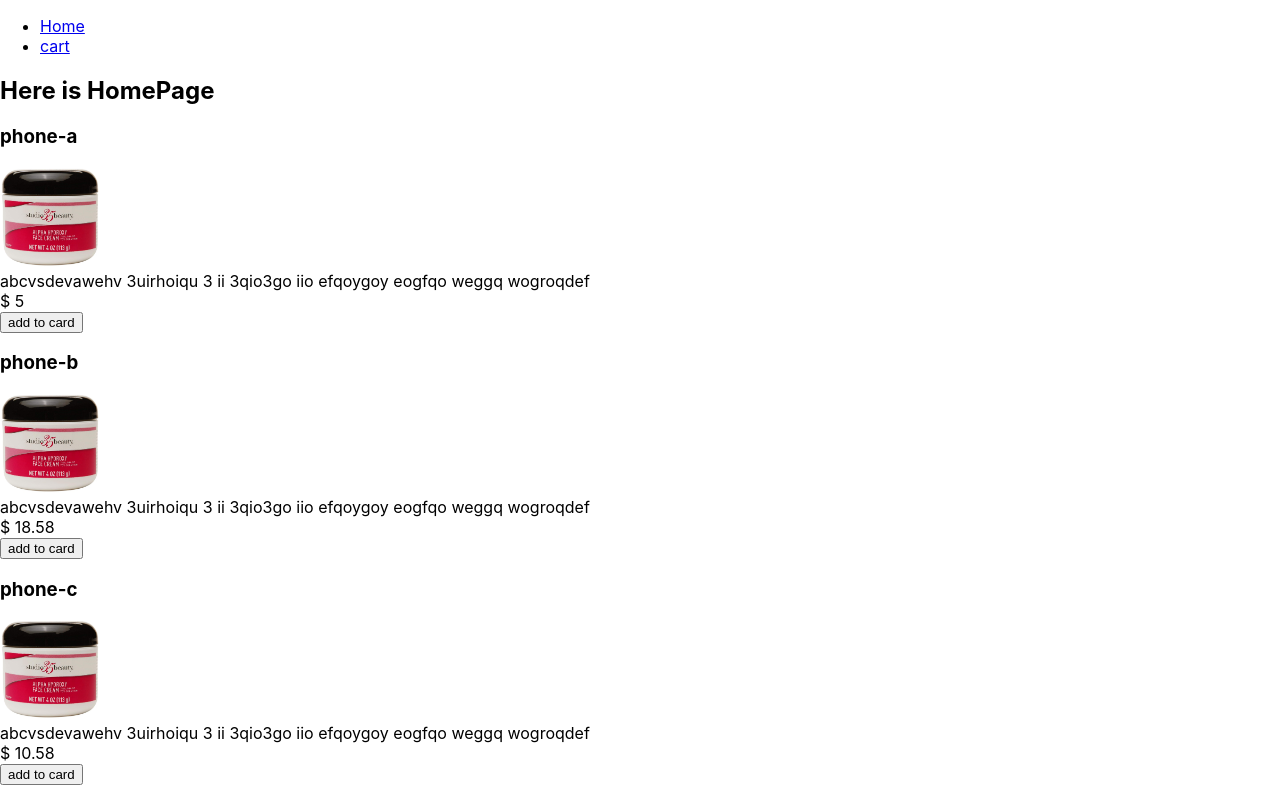
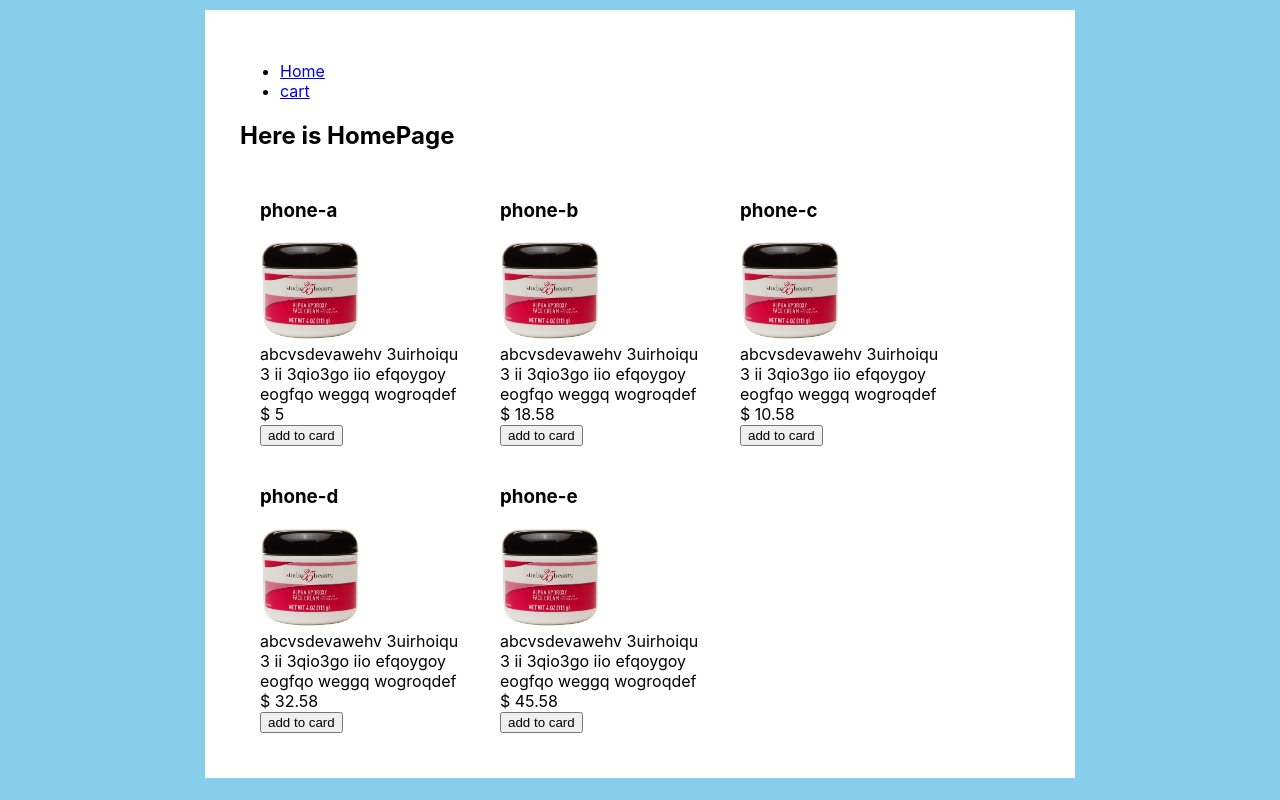
Before and after one commit to tinahomayouni/shopping-cart, a React (Create React App) app: page / in a window 1280 px wide. Shown: the top 800 px of the page. Built offline with nearby package versions, Linux system fonts and the light colour scheme.

Commit message:
some CSS style

```diff
--- a/src/App.js
+++ b/src/App.js
@@ -17,7 +17,7 @@ const Navigation = props => (
 );
 function App() {
   return (
-    <div>
+    <div className="page-container">
       <Navigation />
       <Router />
     </div>
--- a/src/features/product-listing/index.js
+++ b/src/features/product-listing/index.js
@@ -3,7 +3,7 @@ import ProductListItem from "./product-list-item";
 
 export default function ProductListing(props) {
   return (
-    <div>
+    <div className="product-list">
       {props.products.map(product => (
         <ProductListItem product={product} />
       ))}
--- a/src/features/product-listing/product-list-item.js
+++ b/src/features/product-listing/product-list-item.js
@@ -2,7 +2,7 @@ import React from "react";
 
 export default function ProductListItem(props) {
   return (
-    <div>
+    <div className="product-list-item">
       <h3>{props.product.name}</h3>
       <img height={100} src={`/products/${props.product.image}`} />
       <div>{props.product.description}</div>
--- a/src/index.css
+++ b/src/index.css
@@ -1,13 +1,26 @@
 body {
   margin: 0;
-  font-family: -apple-system, BlinkMacSystemFont, 'Segoe UI', 'Roboto', 'Oxygen',
-    'Ubuntu', 'Cantarell', 'Fira Sans', 'Droid Sans', 'Helvetica Neue',
+  width: 100%;
+  font-family: -apple-system, BlinkMacSystemFont, "Segoe UI", "Roboto", "Oxygen",
+    "Ubuntu", "Cantarell", "Fira Sans", "Droid Sans", "Helvetica Neue",
     sans-serif;
   -webkit-font-smoothing: antialiased;
   -moz-osx-font-smoothing: grayscale;
+  background-color: skyblue;
 }
-
-code {
-  font-family: source-code-pro, Menlo, Monaco, Consolas, 'Courier New',
-    monospace;
+.page-container {
+  width: 800px;
+  margin: 10px auto;
+  background: white;
+  padding: 35px;
 }
+.product-list {
+  display: flex;
+  flex: 1;
+  flex-wrap: wrap;
+  flex-direction: row;
+}
+.product-list .product-list-item {
+  width: 200px;
+  padding: 10px 20px;
+}
```
